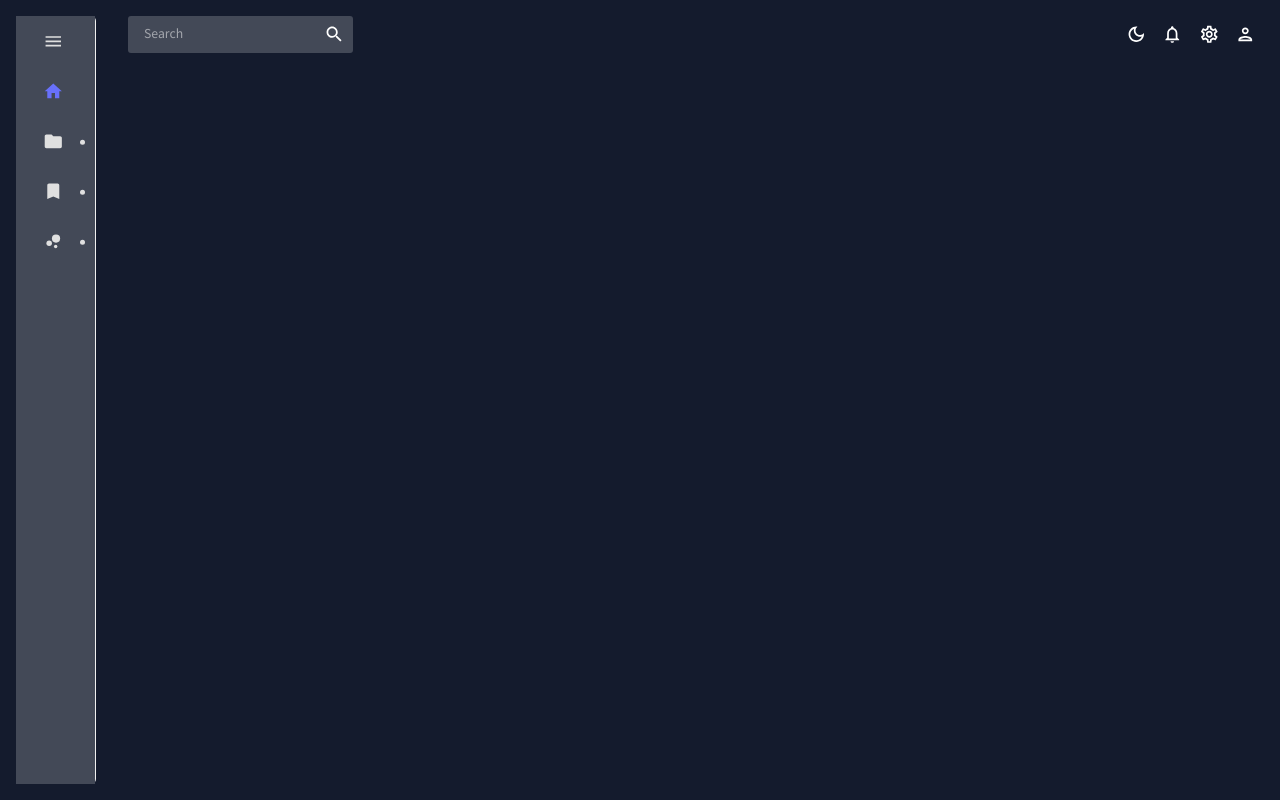
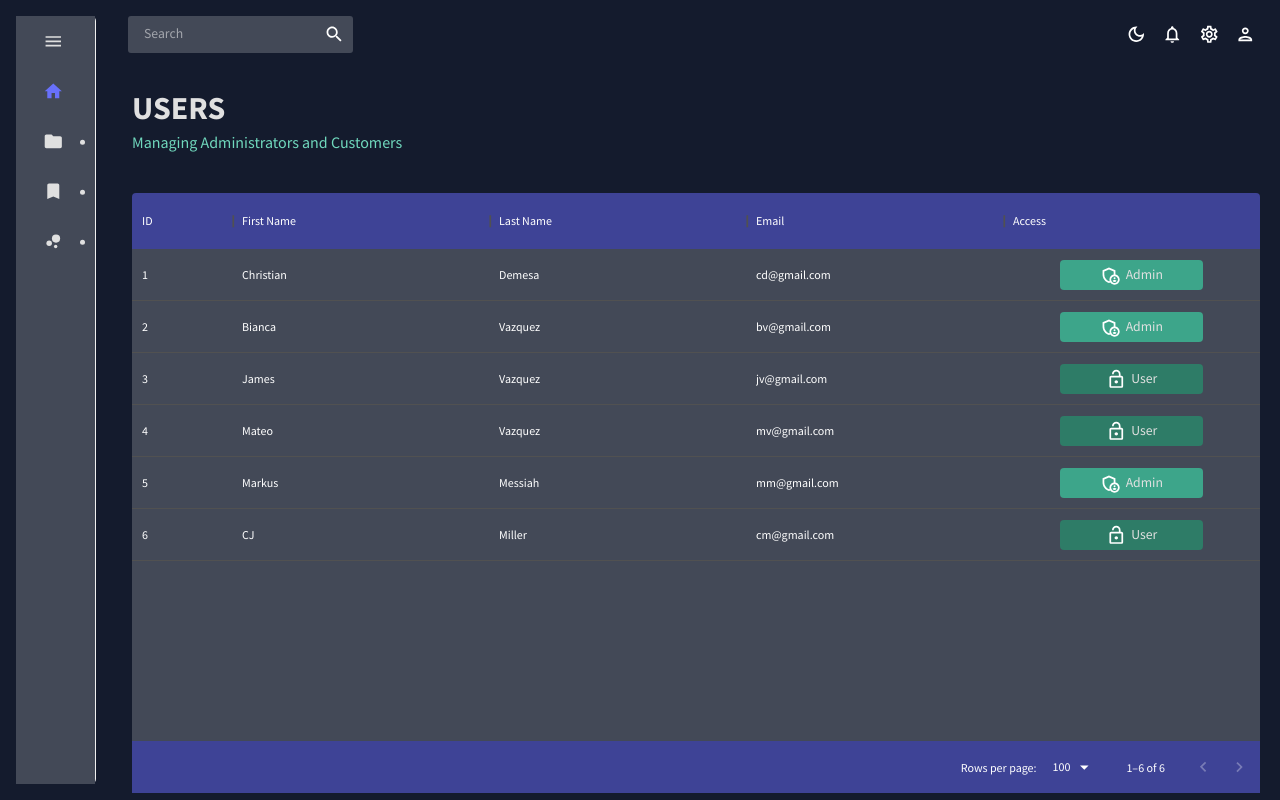
Before and after one commit to christiandeandemesa/react-admin-ed, a React (Create React App) app: page /users in a window 1280 px wide. Built offline with nearby package versions, Linux system fonts and the light colour scheme.

Commit message:
MUI Data Grid

```diff
--- a/src/App.js
+++ b/src/App.js
@@ -6,9 +6,9 @@ import {CssBaseline, ThemeProvider} from '@mui/material';
 import Navbar from './components/Navbar';
 import Sidebar from './components/Sidebar';
 import Dashboard from './pages/Dashboard';
-import Team from './pages/Team';
-import Contacts from './pages/Contacts';
-import Invoices from './pages/Invoices';
+import Users from './pages/Users';
+import Products from './pages/Products';
+import Orders from './pages/Orders';
 import Form from './pages/Form';
 import Calendar from './pages/Calendar';
 import FAQ from './pages/FAQ';
@@ -35,9 +35,9 @@ function App() {
 						<Navbar />
 						<Routes>
 							<Route path='/' element={<Dashboard />} />
-							<Route path='/team' element={<Team />} />
-							<Route path='/contacts' element={<Contacts />} />
-							<Route path='/invoices' element={<Invoices />} />
+							<Route path='/users' element={<Users />} />
+							<Route path='/products' element={<Products />} />
+							<Route path='/orders' element={<Orders />} />
 							<Route path='/form' element={<Form />} />
 							<Route path='/calendar' element={<Calendar />} />
 							<Route path='/faq' element={<FAQ />} />
--- /dev/null
+++ b/src/components/Header.jsx
@@ -0,0 +1,21 @@
+import {useTheme, Typography, Box} from '@mui/material';
+
+import {tokens} from '../theme';
+
+function Header({title, subtitle}) {
+	const theme = useTheme();
+	const colors = tokens(theme.palette.mode);
+
+	return (
+		<Box sx={{mb: '30px'}}>
+			<Typography variant='h2' sx={{mb: '5px', color: colors.grey[100], fontWeight: 'bold'}}>
+				{title}
+			</Typography>
+			<Typography variant='h5' sx={{color: colors.greenAccent[400]}}>
+				{subtitle}
+			</Typography>
+		</Box>
+	);
+}
+
+export default Header;
--- a/src/components/Sidebar.jsx
+++ b/src/components/Sidebar.jsx
@@ -8,7 +8,7 @@ import {
 	Home,
 	Folder,
 	PeopleOutlined,
-	ContactsOutlined,
+	ShoppingCartOutlined,
 	ReceiptOutlined,
 	Bookmark,
 	PersonOutlined,
@@ -104,66 +104,66 @@ function Sidebar() {
 
 				{/* Data */}
 				<SubMenu icon={<Folder />} label='Data'>
-					{selected === 'Team' ? (
+					{selected === 'Users' ? (
 						<MenuItem
 							active
-							onClick={() => setSelected('Team')}
-							routerLink={<Link to='/team' />}
+							onClick={() => setSelected('Users')}
+							routerLink={<Link to='/users' />}
 							icon={<PeopleOutlined />}
 						>
 							{' '}
-							Manage Team{' '}
+							Users{' '}
 						</MenuItem>
 					) : (
 						<MenuItem
-							onClick={() => setSelected('Team')}
-							routerLink={<Link to='/team' />}
+							onClick={() => setSelected('Users')}
+							routerLink={<Link to='/users' />}
 							icon={<PeopleOutlined />}
 						>
 							{' '}
-							Manage Team{' '}
+							Users{' '}
 						</MenuItem>
 					)}
 
-					{selected === 'Contacts' ? (
+					{selected === 'Products' ? (
 						<MenuItem
 							active
-							onClick={() => setSelected('Contacts')}
-							routerLink={<Link to='/contacts' />}
-							icon={<ContactsOutlined />}
+							onClick={() => setSelected('Products')}
+							routerLink={<Link to='/products' />}
+							icon={<ShoppingCartOutlined />}
 						>
 							{' '}
-							Contact Information{' '}
+							Products{' '}
 						</MenuItem>
 					) : (
 						<MenuItem
-							onClick={() => setSelected('Contacts')}
-							routerLink={<Link to='/contacts' />}
-							icon={<ContactsOutlined />}
+							onClick={() => setSelected('Products')}
+							routerLink={<Link to='/products' />}
+							icon={<ShoppingCartOutlined />}
 						>
 							{' '}
-							Contact Information{' '}
+							Products{' '}
 						</MenuItem>
 					)}
 
-					{selected === 'Invoices' ? (
+					{selected === 'Orders' ? (
 						<MenuItem
 							active
-							onClick={() => setSelected('Invoices')}
-							routerLink={<Link to='/invoices' />}
+							onClick={() => setSelected('Orders')}
+							routerLink={<Link to='/orders' />}
 							icon={<ReceiptOutlined />}
 						>
 							{' '}
-							Invoices{' '}
+							Orders{' '}
 						</MenuItem>
 					) : (
 						<MenuItem
-							onClick={() => setSelected('Invoices')}
-							routerLink={<Link to='/invoices' />}
+							onClick={() => setSelected('Orders')}
+							routerLink={<Link to='/orders' />}
 							icon={<ReceiptOutlined />}
 						>
 							{' '}
-							Invoices{' '}
+							Orders{' '}
 						</MenuItem>
 					)}
 				</SubMenu>
@@ -301,7 +301,7 @@ function Sidebar() {
 						<MenuItem
 							active
 							onClick={() => setSelected('Geo')}
-							routerLink={<Link to='/geo' />}
+							routerLink={<Link to='/geography' />}
 							icon={<MapOutlined />}
 						>
 							{' '}
@@ -310,7 +310,7 @@ function Sidebar() {
 					) : (
 						<MenuItem
 							onClick={() => setSelected('Geo')}
-							routerLink={<Link to='/geo' />}
+							routerLink={<Link to='/geography' />}
 							icon={<MapOutlined />}
 						>
 							{' '}
--- a/data/mockData.js
+++ b/src/data/mockData.js
@@ -1,268 +1,195 @@
 import {tokens} from '../theme';
 
-export const mockDataTeam = [
+// Fake user documents from MongoDB
+export const mockDataUsers = [
 	{
 		id: 1,
-		name: 'Jon Snow',
-		email: 'jonsnow@gmail.com',
-		age: 35,
-		phone: '(665)121-5454',
-		access: 'admin'
+		firstName: 'Christian',
+		lastName: 'Demesa',
+		email: 'cd@gmail.com',
+		isAdmin: true
 	},
 	{
 		id: 2,
-		name: 'Cersei Lannister',
-		email: 'cerseilannister@gmail.com',
-		age: 42,
-		phone: '(421)314-2288',
-		access: 'manager'
+		firstName: 'Bianca',
+		lastName: 'Vazquez',
+		email: 'bv@gmail.com',
+		isAdmin: true
 	},
 	{
 		id: 3,
-		name: 'Jaime Lannister',
-		email: 'jaimelannister@gmail.com',
-		age: 45,
-		phone: '(422)982-6739',
-		access: 'user'
+		firstName: 'James',
+		lastName: 'Vazquez',
+		email: 'jv@gmail.com',
+		isAdmin: false
 	},
 	{
 		id: 4,
-		name: 'Anya Stark',
-		email: 'anyastark@gmail.com',
-		age: 16,
-		phone: '(921)425-6742',
-		access: 'admin'
+		firstName: 'Mateo',
+		lastName: 'Vazquez',
+		email: 'mv@gmail.com',
+		isAdmin: false
 	},
 	{
 		id: 5,
-		name: 'Daenerys Targaryen',
-		email: 'daenerystargaryen@gmail.com',
-		age: 31,
-		phone: '(421)445-1189',
-		access: 'user'
+		firstName: 'Markus',
+		lastName: 'Messiah',
+		email: 'mm@gmail.com',
+		isAdmin: true
 	},
 	{
 		id: 6,
-		name: 'Ever Melisandre',
-		email: 'evermelisandre@gmail.com',
-		age: 150,
-		phone: '(232)545-6483',
-		access: 'manager'
+		firstName: 'CJ',
+		lastName: 'Miller',
+		email: 'cm@gmail.com',
+		isAdmin: false
+	}
+];
+
+// Fake product documents from MongoDB
+export const mockDataProducts = [
+	{
+		id: 1,
+		name: 'Ankle Socks',
+		price: 12.99,
+		category: ['men', 'women', 'children', 'clothing'],
+		size: ['XS', 'S', 'M', 'L'],
+		color: ['Black', 'White', 'Gray'],
+		countInStock: 500
+	},
+	{
+		id: 2,
+		name: 'Blouse',
+		price: 21.99,
+		category: ['women', 'clothing'],
+		size: ['S', 'M'],
+		color: ['Black', 'White', 'Blue', 'Orange'],
+		countInStock: 245
+	},
+	{
+		id: 3,
+		name: 'Cardigan',
+		price: 49.95,
+		category: ['women', 'clothing'],
+		size: ['XS', 'S', 'M', 'L'],
+		color: ['Brown', 'Green'],
+		countInStock: 39
+	},
+	{
+		id: 4,
+		name: 'Down Jacket',
+		price: 39.99,
+		category: ['men', 'women', 'children', 'clothing'],
+		size: ['XS', 'S', 'M', 'L'],
+		color: ['Brown', 'Green'],
+		countInStock: 268
+	},
+	{
+		id: 5,
+		name: 'Headband',
+		price: 0.99,
+		category: ['women', 'children', 'clothing'],
+		size: ['XS', 'S', 'M'],
+		color: ['Yellow', 'White', 'Gray', 'Brown', 'Orange', 'Blue'],
+		countInStock: 862
+	},
+	{
+		id: 6,
+		name: 'Leather Jacket',
+		price: 52.99,
+		category: ['men', 'women', 'children', 'accesories'],
+		size: ['S', 'M', 'L'],
+		color: ['Black'],
+		countInStock: 553
 	},
 	{
 		id: 7,
-		name: 'Ferrara Clifford',
-		email: 'ferraraclifford@gmail.com',
-		age: 44,
-		phone: '(543)124-0123',
-		access: 'user'
+		name: "Men's Belt",
+		price: 16.99,
+		category: ['men', 'accesories'],
+		size: ['M', 'L'],
+		color: ['Brown', 'Black'],
+		countInStock: 127
 	},
 	{
 		id: 8,
-		name: 'Rossini Frances',
-		email: 'rossinifrances@gmail.com',
-		age: 36,
-		phone: '(222)444-5555',
-		access: 'user'
+		name: 'Rancher Cap',
+		price: 59.99,
+		category: ['men', 'women', 'children', 'accesories'],
+		size: ['S', 'M', 'L', 'XL'],
+		color: ['Red', 'Gray', 'Black', 'Orange', 'Brown', 'Green'],
+		countInStock: 539
 	},
 	{
 		id: 9,
-		name: 'Harvey Roxie',
-		email: 'harveyroxie@gmail.com',
-		age: 65,
-		phone: '(444)555-6239',
-		access: 'admin'
+		name: 'Scarf',
+		price: 49.95,
+		category: ['men', 'women', 'children', 'accesories'],
+		size: ['XS', 'S', 'M', 'L', 'XL'],
+		color: ['Red'],
+		countInStock: 289
+	},
+	{
+		id: 10,
+		name: 'Tennis Shoes',
+		price: 34.26,
+		category: ['men', 'women', 'children', 'accesories'],
+		size: ['XS', 'S', 'M', 'L', 'XL'],
+		color: ['Purple', 'White', 'Pink', 'Black', 'Gray', 'Blue'],
+		countInStock: 123
+	},
+	{
+		id: 11,
+		name: "Women's Cargo Pants",
+		price: 36.99,
+		category: ['women', 'children', 'clothing'],
+		size: ['XS', 'S'],
+		color: ['Brown', 'White', 'Black', 'Pink', 'Green'],
+		countInStock: 729
 	}
 ];
 
-export const mockDataContacts = [
+// Fake order documents from MongoDB
+export const mockDataOrders = [
 	{
 		id: 1,
-		name: 'Jon Snow',
-		email: 'jonsnow@gmail.com',
-		age: 35,
-		phone: '(665)121-5454',
-		address: '0912 Won Street, Alabama, SY 10001',
-		city: 'New York',
-		zipCode: '10001',
-		registrarId: 123512
+		name: 'Simonette Reyes',
+		products: [
+			{
+				id: 12,
+				name: 'Christmas Sweater',
+				price: 25.99,
+				size: ['L'],
+				color: ['Red'],
+				quantity: 1
+			}
+		],
+		address: '123 Imaginary Lane, Los Angeles, CA 90001',
+		totalPrice: 25.99
 	},
 	{
 		id: 2,
-		name: 'Cersei Lannister',
-		email: 'cerseilannister@gmail.com',
-		age: 42,
-		phone: '(421)314-2288',
-		address: '1234 Main Street, New York, NY 10001',
-		city: 'New York',
-		zipCode: '13151',
-		registrarId: 123512
-	},
-	{
-		id: 3,
-		name: 'Jaime Lannister',
-		email: 'jaimelannister@gmail.com',
-		age: 45,
-		phone: '(422)982-6739',
-		address: '3333 Want Blvd, Estanza, NAY 42125',
-		city: 'New York',
-		zipCode: '87281',
-		registrarId: 4132513
-	},
-	{
-		id: 4,
-		name: 'Anya Stark',
-		email: 'anyastark@gmail.com',
-		age: 16,
-		phone: '(921)425-6742',
-		address: '1514 Main Street, New York, NY 22298',
-		city: 'New York',
-		zipCode: '15551',
-		registrarId: 123512
-	},
-	{
-		id: 5,
-		name: 'Daenerys Targaryen',
-		email: 'daenerystargaryen@gmail.com',
-		age: 31,
-		phone: '(421)445-1189',
-		address: '11122 Welping Ave, Tenting, CD 21321',
-		city: 'Tenting',
-		zipCode: '14215',
-		registrarId: 123512
-	},
-	{
-		id: 6,
-		name: 'Ever Melisandre',
-		email: 'evermelisandre@gmail.com',
-		age: 150,
-		phone: '(232)545-6483',
-		address: '1234 Canvile Street, Esvazark, NY 10001',
-		city: 'Esvazark',
-		zipCode: '10001',
-		registrarId: 123512
-	},
-	{
-		id: 7,
-		name: 'Ferrara Clifford',
-		email: 'ferraraclifford@gmail.com',
-		age: 44,
-		phone: '(543)124-0123',
-		address: '22215 Super Street, Everting, ZO 515234',
-		city: 'Evertin',
-		zipCode: '51523',
-		registrarId: 123512
-	},
-	{
-		id: 8,
-		name: 'Rossini Frances',
-		email: 'rossinifrances@gmail.com',
-		age: 36,
-		phone: '(222)444-5555',
-		address: '4123 Ever Blvd, Wentington, AD 142213',
-		city: 'Esteras',
-		zipCode: '44215',
-		registrarId: 512315
-	},
-	{
-		id: 9,
-		name: 'Harvey Roxie',
-		email: 'harveyroxie@gmail.com',
-		age: 65,
-		phone: '(444)555-6239',
-		address: '51234 Avery Street, Cantory, ND 212412',
-		city: 'Colunza',
-		zipCode: '111234',
-		registrarId: 928397
-	},
-	{
-		id: 10,
-		name: 'Enteri Redack',
-		email: 'enteriredack@gmail.com',
-		age: 42,
-		phone: '(222)444-5555',
-		address: '4123 Easer Blvd, Wentington, AD 142213',
-		city: 'Esteras',
-		zipCode: '44215',
-		registrarId: 533215
-	},
-	{
-		id: 11,
-		name: 'Steve Goodman',
-		email: 'stevegoodmane@gmail.com',
-		age: 11,
-		phone: '(444)555-6239',
-		address: '51234 Fiveton Street, CunFory, ND 212412',
-		city: 'Colunza',
-		zipCode: '1234',
-		registrarId: 92197
-	}
-];
-
-export const mockDataInvoices = [
-	{
-		id: 1,
-		name: 'Jon Snow',
-		email: 'jonsnow@gmail.com',
-		cost: '21.24',
-		phone: '(665)121-5454',
-		date: '03/12/2022'
-	},
-	{
-		id: 2,
-		name: 'Cersei Lannister',
-		email: 'cerseilannister@gmail.com',
-		cost: '1.24',
-		phone: '(421)314-2288',
-		date: '06/15/2021'
-	},
-	{
-		id: 3,
-		name: 'Jaime Lannister',
-		email: 'jaimelannister@gmail.com',
-		cost: '11.24',
-		phone: '(422)982-6739',
-		date: '05/02/2022'
-	},
-	{
-		id: 4,
-		name: 'Anya Stark',
-		email: 'anyastark@gmail.com',
-		cost: '80.55',
-		phone: '(921)425-6742',
-		date: '03/21/2022'
-	},
-	{
-		id: 5,
-		name: 'Daenerys Targaryen',
-		email: 'daenerystargaryen@gmail.com',
-		cost: '1.24',
-		phone: '(421)445-1189',
-		date: '01/12/2021'
-	},
-	{
-		id: 6,
-		name: 'Ever Melisandre',
-		email: 'evermelisandre@gmail.com',
-		cost: '63.12',
-		phone: '(232)545-6483',
-		date: '11/02/2022'
-	},
-	{
-		id: 7,
-		name: 'Ferrara Clifford',
-		email: 'ferraraclifford@gmail.com',
-		cost: '52.42',
-		phone: '(543)124-0123',
-		date: '02/11/2022'
-	},
-	{
-		id: 8,
-		name: 'Rossini Frances',
-		email: 'rossinifrances@gmail.com',
-		cost: '21.24',
-		phone: '(222)444-5555',
-		date: '05/02/2021'
+		name: 'Albert Singleterry',
+		products: [
+			{
+				id: 12,
+				name: 'Christmas Sweater',
+				price: 25.99,
+				size: ['L'],
+				color: ['Red'],
+				quantity: 1
+			},
+			{
+				id: 13,
+				name: 'Wool Cap',
+				price: 22.9,
+				size: ['L'],
+				color: ['White'],
+				quantity: 7
+			}
+		],
+		address: '123 Imaginary Lane, Los Angeles, CA 90001',
+		totalPrice: 186.29
 	}
 ];
 
--- /dev/null
+++ b/src/pages/Orders.jsx
@@ -0,0 +1,62 @@
+/* eslint-disable no-unused-vars */
+import {useTheme, Box} from '@mui/material';
+import {DataGrid} from '@mui/x-data-grid';
+
+import Header from '../components/Header';
+
+import {tokens} from '../theme';
+import {mockDataOrders} from '../data/mockData';
+
+function Orders() {
+	const theme = useTheme();
+	const colors = tokens(theme.palette.mode);
+
+	// todo Include products
+	const columns = [
+		{field: 'id', headerName: 'ID'},
+		{field: 'name', headerName: 'Name', flex: 1},
+		// {field: 'products', headerName: 'Products', flex: 1},
+		{field: 'address', headerName: 'Address', flex: 2},
+		{
+			field: 'totalPrice',
+			headerName: 'Price',
+			flex: 1,
+			renderCell: ({row: {totalPrice}}) => {
+				return <div>${totalPrice.toFixed(2)}</div>;
+			}
+		}
+	];
+
+	return (
+		<Box sx={{m: '20px'}}>
+			<Header title='ORDERS' subtitle='Invoices for Purchased Items' />
+
+			{/* MUI Table */}
+			<Box
+				sx={{
+					height: '75vh',
+					m: '40px 0 0 0',
+					'& .MuiDataGrid-root': {border: 'none'},
+					'& .MuiDataGrid-cell': {
+						borderBottom: 'none'
+					},
+					'& .MuiDataGrid-columnHeaders': {
+						backgroundColor: colors.blueAccent[700],
+						borderBottom: 'none'
+					},
+					'& .MuiDataGrid-virtualScroller': {
+						backgroundColor: colors.primary[400]
+					},
+					'& .MuiDataGrid-footerContainer': {
+						backgroundColor: colors.blueAccent[700],
+						borderTop: 'none'
+					}
+				}}
+			>
+				<DataGrid rows={mockDataOrders} columns={columns} />
+			</Box>
+		</Box>
+	);
+}
+
+export default Orders;
--- /dev/null
+++ b/src/pages/Products.jsx
@@ -0,0 +1,83 @@
+import {useTheme, Box} from '@mui/material';
+import {DataGrid} from '@mui/x-data-grid';
+
+import Header from '../components/Header';
+
+import {tokens} from '../theme';
+import {mockDataProducts} from '../data/mockData';
+
+function Products() {
+	const theme = useTheme();
+	const colors = tokens(theme.palette.mode);
+
+	const columns = [
+		{field: 'id', headerName: 'ID'},
+		{field: 'name', headerName: 'Name', flex: 2},
+		{
+			field: 'price',
+			headerName: 'Price',
+			flex: 1,
+			renderCell: ({row: {price}}) => {
+				return <div>${price.toFixed(2)}</div>;
+			}
+		},
+		{
+			field: 'category',
+			headerName: 'Categories',
+			flex: 3,
+			renderCell: ({row: {category}}) => {
+				return <div>{category.join(', ')}</div>;
+			}
+		},
+		{
+			field: 'size',
+			headerName: 'Sizes',
+			flex: 1,
+			renderCell: ({row: {size}}) => {
+				return <div>{size.join(', ')}</div>;
+			}
+		},
+		{
+			field: 'color',
+			headerName: 'Colors',
+			flex: 2,
+			renderCell: ({row: {color}}) => {
+				return <div>{color.join(', ')}</div>;
+			}
+		},
+		{field: 'countInStock', headerName: 'Stock Amount', flex: 1}
+	];
+
+	return (
+		<Box sx={{m: '20px'}}>
+			<Header title='PRODUCTS' subtitle='Available Items for Purchase' />
+
+			{/* MUI Table */}
+			<Box
+				sx={{
+					height: '75vh',
+					m: '40px 0 0 0',
+					'& .MuiDataGrid-root': {border: 'none'},
+					'& .MuiDataGrid-cell': {
+						borderBottom: 'none'
+					},
+					'& .MuiDataGrid-columnHeaders': {
+						backgroundColor: colors.blueAccent[700],
+						borderBottom: 'none'
+					},
+					'& .MuiDataGrid-virtualScroller': {
+						backgroundColor: colors.primary[400]
+					},
+					'& .MuiDataGrid-footerContainer': {
+						backgroundColor: colors.blueAccent[700],
+						borderTop: 'none'
+					}
+				}}
+			>
+				<DataGrid rows={mockDataProducts} columns={columns} />
+			</Box>
+		</Box>
+	);
+}
+
+export default Products;
--- /dev/null
+++ b/src/pages/Users.jsx
@@ -0,0 +1,83 @@
+import {useTheme, Box, Typography} from '@mui/material';
+import {DataGrid} from '@mui/x-data-grid';
+import {AdminPanelSettingsOutlined, LockOpenOutlined} from '@mui/icons-material';
+
+import Header from '../components/Header';
+
+import {tokens} from '../theme';
+import {mockDataUsers} from '../data/mockData';
+
+function Users() {
+	const theme = useTheme();
+	const colors = tokens(theme.palette.mode);
+
+	// Creates the column headers in the MUI Table.
+	const columns = [
+		{field: 'id', headerName: 'ID'},
+		{field: 'firstName', headerName: 'First Name', flex: 1},
+		{field: 'lastName', headerName: 'Last Name', flex: 1},
+		{field: 'email', headerName: 'Email', flex: 1},
+		{
+			field: 'isAdmin',
+			headerName: 'Access',
+			flex: 1,
+			// renderCell styles the data in a specific column.
+			renderCell: ({row: {isAdmin}}) => {
+				return (
+					<Box
+						sx={{
+							width: '60%',
+							m: '0 auto',
+							p: '5px',
+							display: 'flex',
+							justifyContent: 'center',
+							backgroundColor:
+								isAdmin === true
+									? colors.greenAccent[600]
+									: colors.greenAccent[700],
+							borderRadius: '4px'
+						}}
+					>
+						{isAdmin === true ? <AdminPanelSettingsOutlined /> : <LockOpenOutlined />}
+						<Typography sx={{ml: '5px', color: colors.grey[100]}}>
+							{isAdmin === true ? 'Admin' : 'User'}
+						</Typography>
+					</Box>
+				);
+			}
+		}
+	];
+
+	return (
+		<Box sx={{m: '20px'}}>
+			<Header title='USERS' subtitle='Managing Administrators and Customers' />
+
+			{/* MUI Table */}
+			<Box
+				sx={{
+					height: '75vh',
+					m: '40px 0 0 0',
+					'& .MuiDataGrid-root': {border: 'none'},
+					'& .MuiDataGrid-cell': {
+						borderBottom: 'none'
+					},
+					'& .MuiDataGrid-columnHeaders': {
+						backgroundColor: colors.blueAccent[700],
+						borderBottom: 'none'
+					},
+					'& .MuiDataGrid-virtualScroller': {
+						backgroundColor: colors.primary[400]
+					},
+					'& .MuiDataGrid-footerContainer': {
+						backgroundColor: colors.blueAccent[700],
+						borderTop: 'none'
+					}
+				}}
+			>
+				<DataGrid rows={mockDataUsers} columns={columns} />
+			</Box>
+		</Box>
+	);
+}
+
+export default Users;
```
Also changed, not shown: src/pages/Contacts.jsx (deleted, +0 -8 lines), src/pages/Dashboard.jsx (+10 -3 lines), src/pages/Invoices.jsx (deleted, +0 -8 lines), src/pages/Team.jsx (deleted, +0 -8 lines), src/data/mockGeoFeatures.js (renamed from data/mockGeoFeatures.js).
